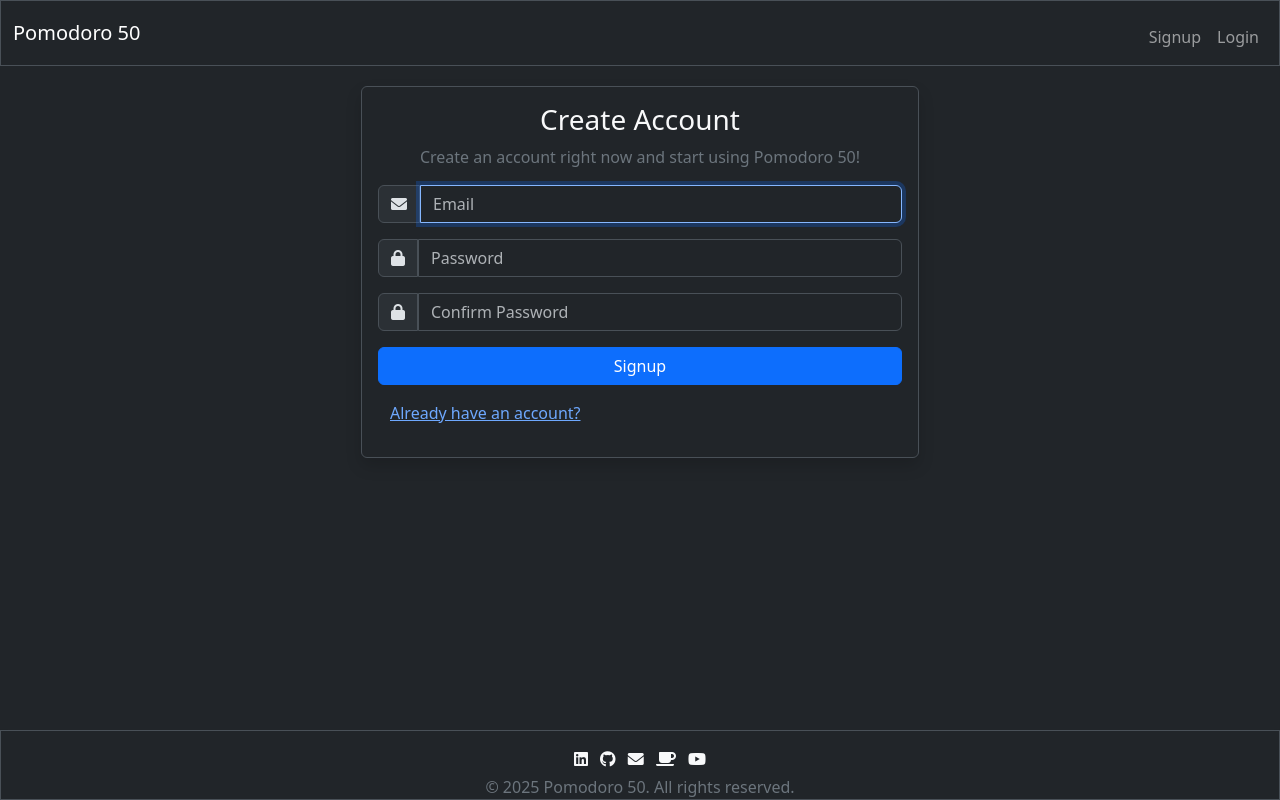
After one commit to haolamnm/pomodoro-50, a Flask app: page /signup/email in a window 1280 px wide. The commit adds this page. Run offline with Flask 3, Linux system fonts and the light colour scheme; parts of the project's set-up code (start-up, migrations or seed data) failed here and were passed over.

Commit message:
Add templates

```diff
--- a/app/templates/layout.html
+++ b/app/templates/layout.html
@@ -17,6 +17,7 @@
 		crossorigin="anonymous"></script>
 	<link rel="stylesheet" href="https://cdnjs.cloudflare.com/ajax/libs/font-awesome/6.0.0-beta3/css/all.min.css">
 	<link rel="stylesheet" href="/static/css/styles.css">
+	{% block scripts %}{% endblock %}
 	<title>{% block title %}{% endblock %} | Pomodoro 50</title>
 </head>
 
@@ -31,8 +32,8 @@
 			</button>
 			<div class="collapse navbar-collapse" id="navbar">
 				<ul class="navbar-nav ms-auto mt-2">
-					<li class="nav-item"><a class="nav-link" href="{{ url_for('signup.index') }}">Signup</a></li>
-					<li class="nav-item"><a class="nav-link" href="{{ url_for('login.index') }}">Login</a></li>
+					<li class="nav-item"><a class="nav-link" href="{{ url_for('signup.email') }}">Signup</a></li>
+					<li class="nav-item"><a class="nav-link" href="{{ url_for('login.email') }}">Login</a></li>
 				</ul>
 			</div>
 		</div>
--- /dev/null
+++ b/app/templates/signup.html
@@ -0,0 +1,71 @@
+{% extends "layout.html" %}
+
+{% block title %}
+Signup
+{% endblock %}
+
+{% block main %}
+<div class="container w-100 w-md-50 bg-dark border rounded shadow p-3">
+	<!-- Heading -->
+	<h3 class="text-light">Create Account</h3>
+	<p class="text-secondary text-center mb-3">
+		Create an account right now and start using Pomodoro 50!
+	</p>
+
+	<!-- Login with email -->
+	<form action="{{ url_for('signup.email') }}" method="post">
+		<!-- CSRF Token -->
+		{{ form.hidden_tag() }}
+
+		<!-- Email -->
+		<div class="mb-1 input-group">
+			<span class="input-group-text"><i class="fa-solid fa-envelope"></i></span>
+			{{ form.email(class="form-control mx-auto w-auto", placeholder="Email", autofocus=True) }}
+		</div>
+		{% if form.email.errors %}
+		<div class="text-danger small">
+			{{ form.email.errors[0] }}
+		</div>
+		{% endif %}
+
+		<!-- Password -->
+		<div class="mb-1 mt-3 input-group">
+			<span class="input-group-text"><i class="fa-solid fa-lock"></i></span>
+			{{ form.password(class="form-control mx-auto w-50", placeholder="Password") }}
+		</div>
+		{% if form.password.errors %}
+		<div class="text-danger small">
+			{{ form.password.errors[0] }}
+		</div>
+		{% endif %}
+
+		<!-- Confirm password -->
+		<div class="mb-1 mt-3 input-group">
+			<span class="input-group-text"><i class="fa-solid fa-lock"></i></span>
+			{{ form.confirm_password(class="form-control mx-auto w-50", placeholder="Confirm Password") }}
+		</div>
+		{% if form.confirm_password.errors %}
+		<div class="text-danger small">
+			{{ form.confirm_password.errors[0] }}
+		</div>
+		{% endif %}
+
+		<!-- Submit Button -->
+		<div class="text-center mt-3">
+			{{ form.submit }}
+		</div>
+
+		<div class="container mt-3">
+			<div class="row">
+				<div class="col-6">
+					<!-- Log In Text -->
+					<p class="text-start"><a href="{{ url_for('login.email') }}">Already have an account?</a></p>
+				</div>
+				<div class="col-6">
+				</div>
+			</div>
+		</div>
+
+	</form>
+</div>
+{% endblock %}
```
Also changed, not shown: app/templates/home.html (added, +11 -0 lines), app/templates/login.html (renamed from app/templates/login/index.html, +12 -8 lines).
